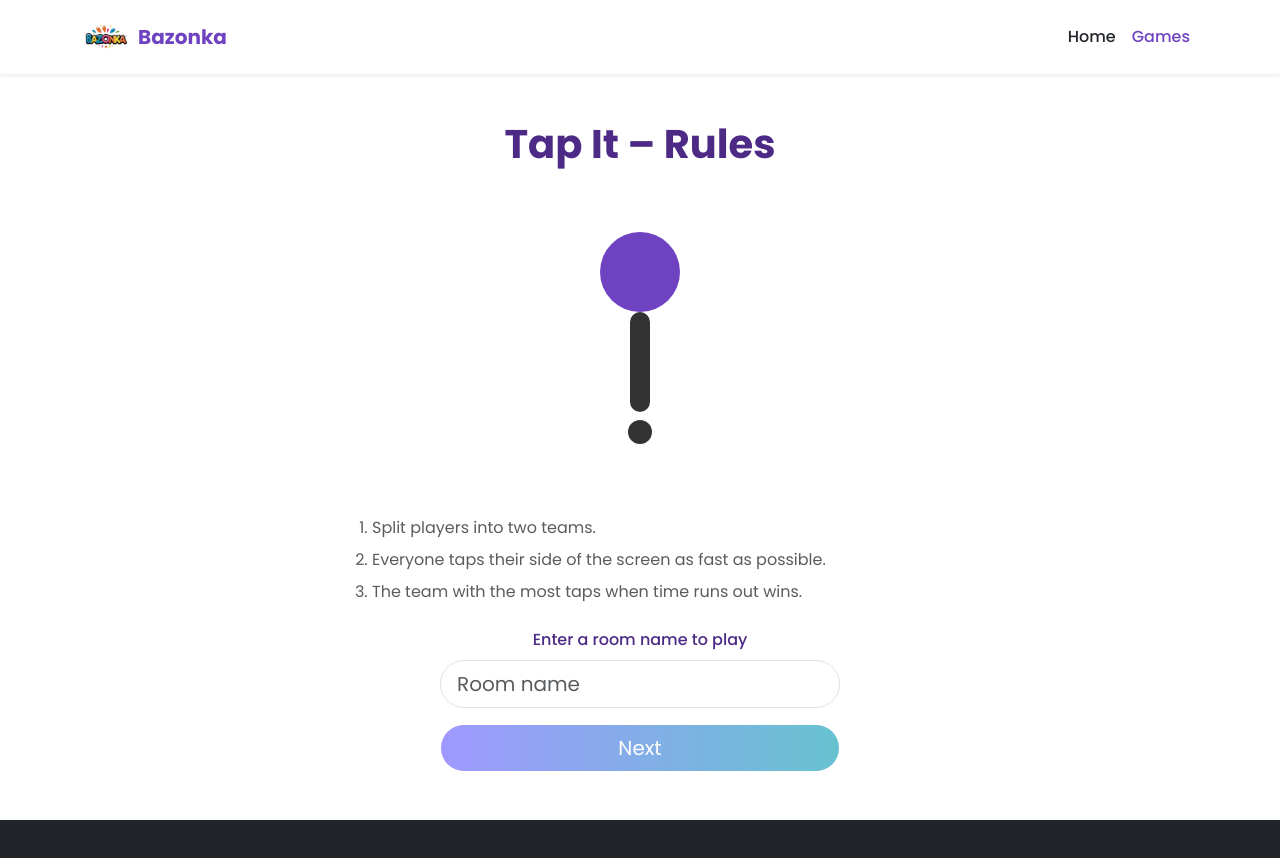
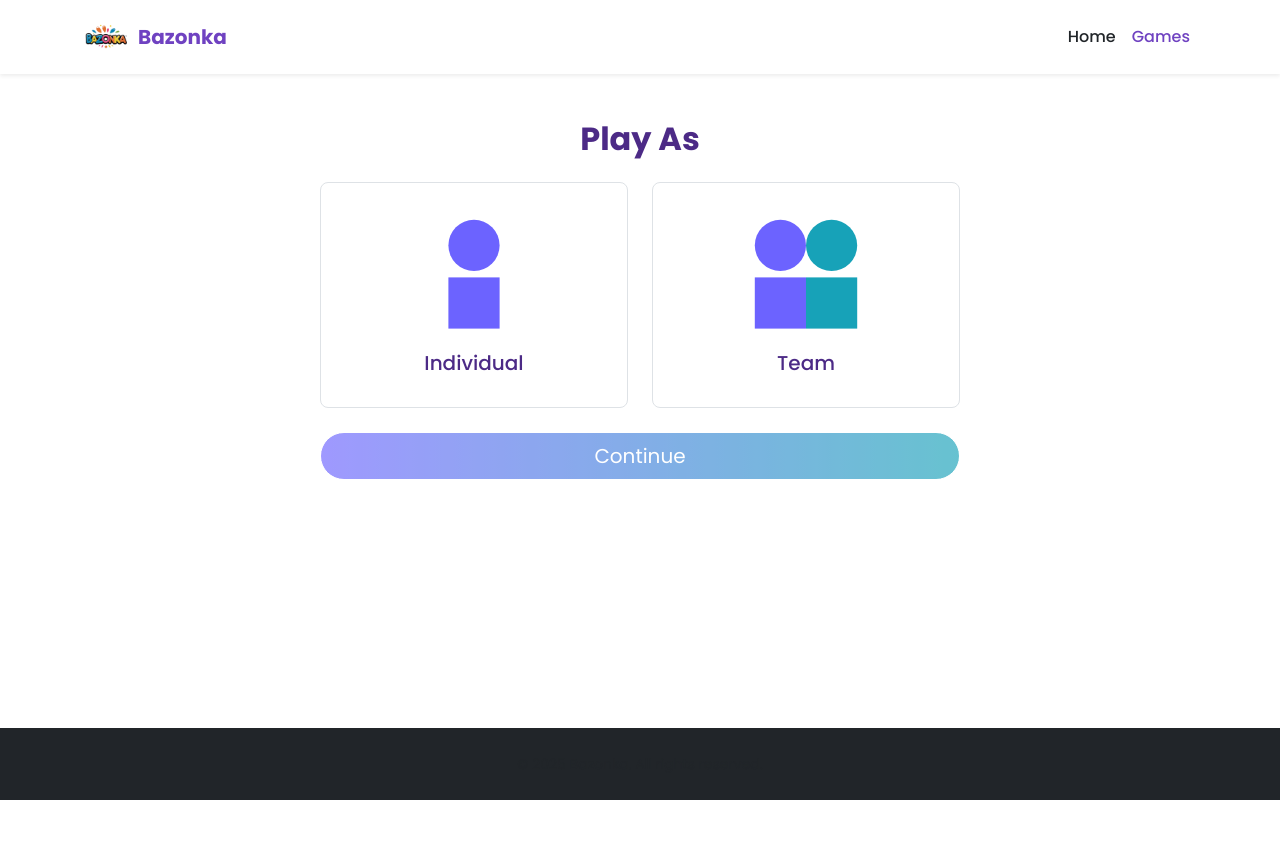
Before and after one commit to tanmay-patil/bazooka-clone, a React (Create React App) app: page /tap-it/create-room in a window 1280 px wide. Shown: the top 858 px of the page. After the commit the page ends 800 px from the top, so only its background shows below. Built offline with nearby package versions, Linux system fonts and the light colour scheme.

Commit message:
refactor: split Tap It room entry

```diff
--- a/src/pages/static/TapIt.tsx
+++ b/src/pages/static/TapIt.tsx
@@ -1,12 +1,16 @@
-import React from 'react';
+import React, { useState } from 'react';
 import { useNavigate } from 'react-router-dom';
 import GameLayout from '../../components/GameLayout';
 
 const TapIt: React.FC = () => {
     const navigate = useNavigate();
+    const [roomName, setRoomName] = useState('');
 
-    const handleEnterRoom = () => {
-        navigate('/tap-it/create-room');
+    const handleEnterRoom = (e: React.FormEvent) => {
+        e.preventDefault();
+        if (roomName.trim()) {
+            navigate('/tap-it/create-room', { state: { roomName } });
+        }
     };
 
     return (
@@ -28,14 +32,27 @@ const TapIt: React.FC = () => {
                 <li className="mb-2">Everyone taps their side of the screen as fast as possible.</li>
                 <li className="mb-2">The team with the most taps when time runs out wins.</li>
             </ol>
-            <div className="mx-auto" style={{ maxWidth: '25rem' }}>
+            <form className="mx-auto" style={{ maxWidth: '25rem' }} onSubmit={handleEnterRoom}>
+                <label htmlFor="roomName" className="form-label fw-medium text-secondary">
+                    Enter a room name to play
+                </label>
+                <input
+                    type="text"
+                    id="roomName"
+                    className="form-control form-control-lg mb-3 rounded-pill"
+                    placeholder="Room name"
+                    value={roomName}
+                    onChange={(e) => setRoomName(e.target.value)}
+                />
                 <button
-                    className="btn btn-primary btn-lg w-100 rounded-pill"
-                    onClick={handleEnterRoom}
+                    type="submit"
+                    className="btn btn-lg w-100 rounded-pill text-white"
+                    style={{ background: 'linear-gradient(90deg, #6c63ff 0%, #17a2b8 100%)' }}
+                    disabled={!roomName.trim()}
                 >
                     Enter Room
                 </button>
-            </div>
+            </form>
         </GameLayout>
     );
 };
--- a/src/pages/tapit/CreateRoom.tsx
+++ b/src/pages/tapit/CreateRoom.tsx
@@ -2,20 +2,12 @@ import React, { useState } from 'react';
 import GameLayout from '../../components/GameLayout';
 
 const CreateRoom: React.FC = () => {
-    const [roomName, setRoomName] = useState('');
-    const [step, setStep] = useState<1 | 2>(1);
     const [mode, setMode] = useState<'individual' | 'team' | null>(null);
-
-    const handleNext = () => {
-        if (roomName.trim()) {
-            setStep(2);
-        }
-    };
 
     const handleContinue = () => {
         if (mode) {
             // TODO: integrate with Tap It game route
-            console.log('Room:', roomName, 'Mode:', mode);
+            console.log('Mode:', mode);
         }
     };
 
@@ -26,44 +18,6 @@ const CreateRoom: React.FC = () => {
             ogTitle="Tap It – Create Room"
             ogDescription="Create a Tap It room and choose individual or team mode."
         >
-            {step === 1 && (
-                <div className="reveal">
-                    <h1 className="fw-bold text-center mb-4 text-secondary">Tap It – Rules</h1>
-                    <img
-                        src="/assets/illustration-tap-it.svg"
-                        alt="Tap It illustration"
-                        className="img-fluid mb-4"
-                        style={{ maxHeight: '18.75rem' }}
-                    />
-                    <ol className="text-start mx-auto mb-4 text-muted" style={{ maxWidth: '37.5rem' }}>
-                        <li className="mb-2">Split players into two teams.</li>
-                        <li className="mb-2">Everyone taps their side of the screen as fast as possible.</li>
-                        <li className="mb-2">The team with the most taps when time runs out wins.</li>
-                    </ol>
-                    <div className="mx-auto" style={{ maxWidth: '25rem' }}>
-                        <label htmlFor="roomName" className="form-label fw-medium text-secondary">
-                            Enter a room name to play
-                        </label>
-                        <input
-                            type="text"
-                            id="roomName"
-                            className="form-control form-control-lg mb-3 rounded-pill"
-                            placeholder="Room name"
-                            value={roomName}
-                            onChange={(e) => setRoomName(e.target.value)}
-                        />
-                        <button
-                            className="btn btn-lg w-100 rounded-pill text-white"
-                            style={{ background: 'linear-gradient(90deg, #6c63ff 0%, #17a2b8 100%)' }}
-                            onClick={handleNext}
-                            disabled={!roomName.trim()}
-                        >
-                            Next
-                        </button>
-                    </div>
-                </div>
-            )}
-            {step === 2 && (
             <div className="reveal" style={{ maxWidth: '40rem', margin: '0 auto' }}>
                 <h2 className="fw-bold text-secondary mb-4">Play As</h2>
                 <div className="row g-4 mb-4">
@@ -117,7 +71,6 @@ const CreateRoom: React.FC = () => {
                     Continue
                 </button>
             </div>
-            )}
         </GameLayout>
     );
 };
```
Lines whose indentation alone changed are shown as unchanged.
